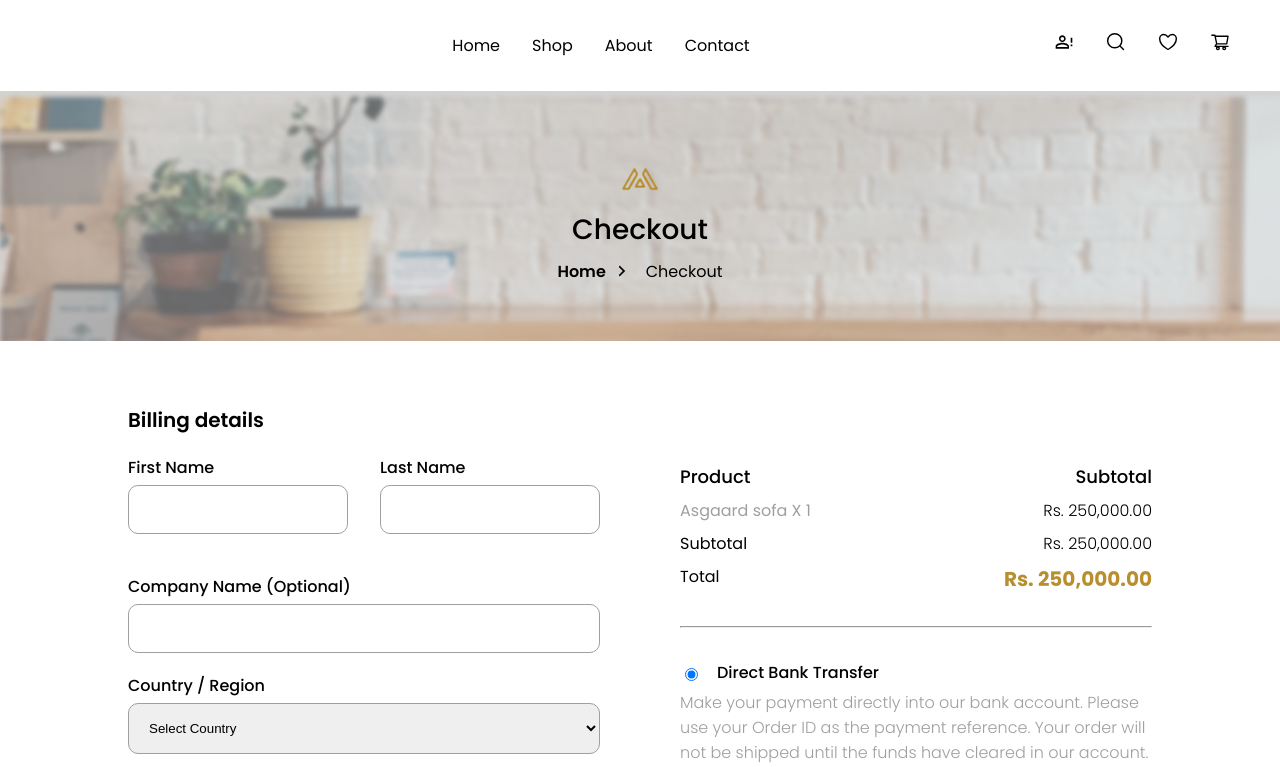
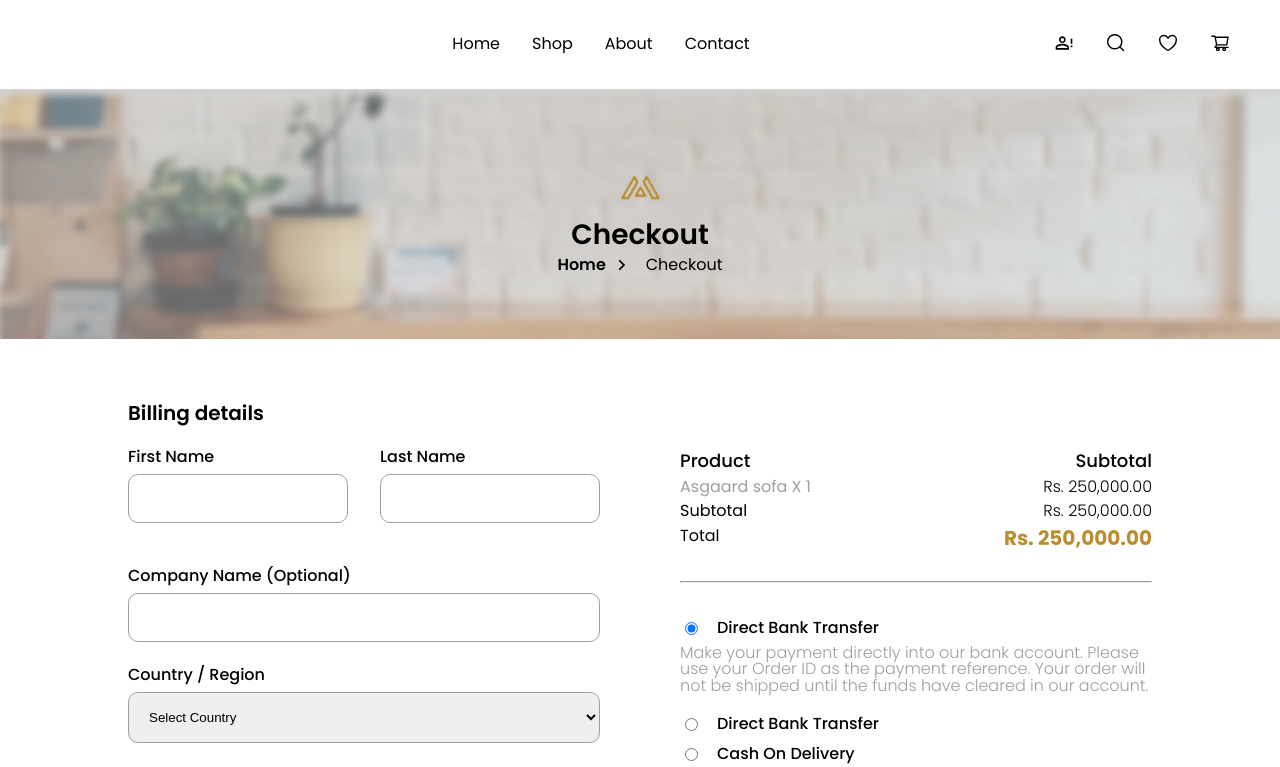
Before and after one commit to Ezzywealth/shop, a Next.js app: page /checkout in a window 1280 px wide. Shown: the top 767 px of the page. Built offline with nearby package versions, Linux system fonts and the light colour scheme.

Commit message:
refactor styling

```diff
--- a/src/app/styles/globals.scss
+++ b/src/app/styles/globals.scss
@@ -15,9 +15,12 @@ h4,
 h5,
 h6,
 ul,
-p {
+p,
+td,
+tr {
 	margin: 0;
 	padding: 0;
+	line-height: 104%;
 }
 
 .shimmer {
--- a/src/app/styles/herosection.module.scss
+++ b/src/app/styles/herosection.module.scss
@@ -2,12 +2,26 @@
 
 .hero_banner {
 	background: url('/assets/images/hero-banner.png'), lightgray 50% / cover no-repeat;
-	// filter: blur(3px);
 	height: 250px;
 	display: flex;
 	justify-content: center;
 	align-items: center;
+	position: relative;
 	color: $primary-color-black;
+	overflow: hidden; /* Ensure child elements don't overflow */
+
+	&:before {
+		/* Pseudo-element to apply backdrop-filter to the entire banner */
+		content: '';
+		position: absolute;
+		top: 0;
+		left: 0;
+		width: 100%;
+		height: 100%;
+		background: inherit; /* Inherit the background from .hero_banner */
+		filter: blur(3px);
+		z-index: 1; /* Adjust as needed */
+	}
 
 	.hero_item {
 		display: flex;
@@ -16,11 +30,13 @@
 		gap: 4;
 		align-items: center;
 		justify-content: center;
+		z-index: 2; /* Place .hero_item above the blurred layer */
+		position: relative; /* Ensure it's positioned relative to .hero_banner */
 	}
 
 	.logo_text {
 		padding-bottom: 0.5rem;
-		font-weight: 500;
+		font-weight: 600;
 		font-size: 1.75rem;
 	}
 }
--- a/src/app/styles/services.module.scss
+++ b/src/app/styles/services.module.scss
@@ -44,6 +44,7 @@
 		.description {
 			color: $secondary-text-color;
 			font-size: 1rem;
+			margin-top: 0.5rem;
 		}
 	}
 }
--- a/src/components/Cart/CartItemTable.tsx
+++ b/src/components/Cart/CartItemTable.tsx
@@ -30,11 +30,11 @@ const CartItemTable = ({ cart }: Props) => {
 							<Image height={40} width={40} src={item.thumbnail} alt={item.title} />
 						</td>
 						<td>{item.title}</td>
-						<td>Rs. {item.price.toFixed(2).replace(/\B(?=(\d{3})+(?!\d))/g, ',')}</td>
+						<td>Rs.{item.price.toFixed(2).replace(/\B(?=(\d{3})+(?!\d))/g, ',')}</td>
 						<td className={styles.quantity_value}>
 							<span>{item.quantity}</span>
 						</td>
-						<td className={styles.prize}>Rs. {(item.price * +item.quantity).toFixed(2).replace(/\B(?=(\d{3})+(?!\d))/g, ',')}</td>
+						<td className={styles.prize}>Rs.{(item.price * +item.quantity).toFixed(2).replace(/\B(?=(\d{3})+(?!\d))/g, ',')}</td>
 						<td>
 							<span onClick={() => handleRemoveItem(item.id)} className={styles.delete_icon}>
 								<DeleteIcon />
--- a/src/components/Home/HeroSection.tsx
+++ b/src/components/Home/HeroSection.tsx
@@ -10,7 +10,7 @@ const HeroSection = ({ title }: Props) => {
 	return (
 		<section className={styles.hero_banner}>
 			<div className={styles.hero_item}>
-				<Image src='/assets/images/hero-logo.png' width={60} height={60} alt='hero-logo' />
+				<Image src='/assets/images/hero-logo.png' width={65} height={65} alt='hero-logo' />
 				<h2 className={styles.logo_text}>{title}</h2>
 				<Breadcrumb />
 			</div>
```
Also changed, not shown: src/app/styles/cart.module.scss (+15 -4 lines).
